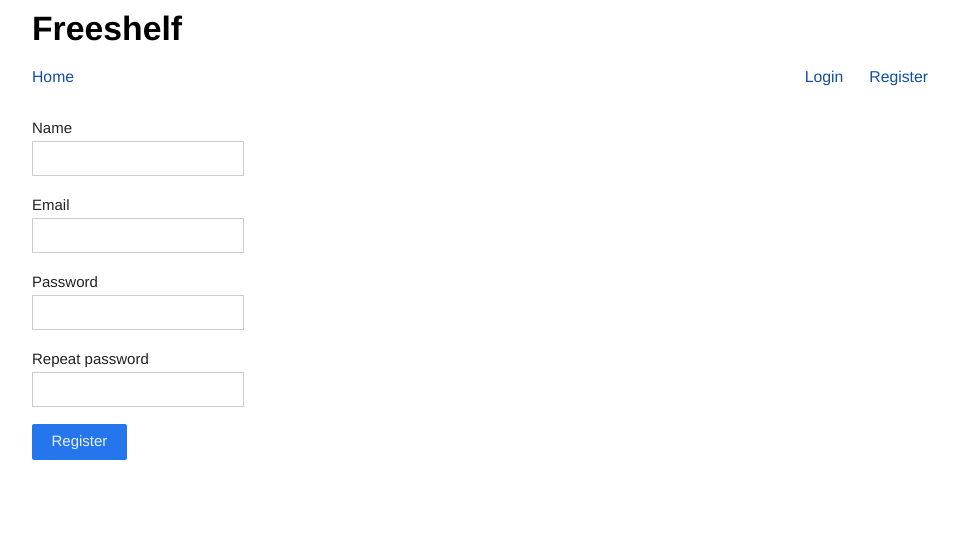
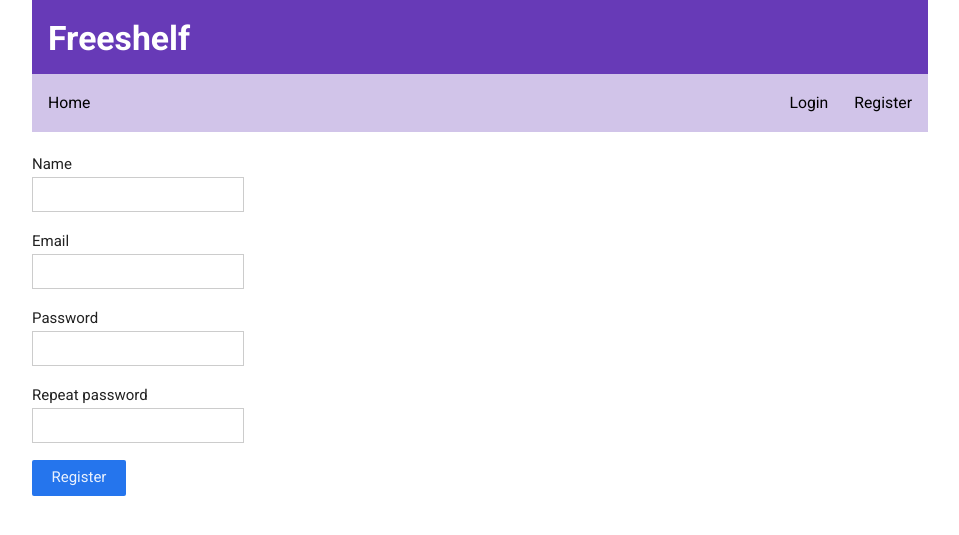
Before and after one commit to tiyd-python-2015-01/freeshelf, a Flask app: page /register in a window 1280 px wide. Shown: the top 535 px of the page, without its empty margins (160-1119 px from the left). Run offline with Flask 2, Linux system fonts and the light colour scheme.

Commit message:
Update styles

```diff
--- a/freeshelf/static/main.css
+++ b/freeshelf/static/main.css
@@ -1,6 +1,35 @@
 body {
     width: 70%;
-    margin: 10px auto;
+    margin: 0 auto;
+}
+
+.topbar {
+    padding-top: 20px;
+    background-color: #673AB7;
+    margin-bottom: 20px;
+}
+
+.topbar h1 {
+    padding-left: 1rem;
+    color: white;
+}
+
+.topbar h1 a {
+    color: white;
+    text-decoration: none;
+}
+
+.navbar {
+    margin-bottom: 0;
+}
+
+.topbar .navigation {
+    background-color: #D1C4E9;
+    padding: 1rem;
+}
+
+.topbar .navigation a {
+    color: black;
 }
 
 .book {
@@ -10,3 +39,7 @@ body {
 .inline {
     display: inline;
 }
+
+body, h1, h2, h3, h4, h5, h6, .btn, input[type="submit"].btn {
+    font-family: 'Roboto', sans-serif;
+}
--- a/freeshelf/templates/layout.html
+++ b/freeshelf/templates/layout.html
@@ -4,6 +4,8 @@
     <meta charset="utf-8">
     <meta http-equiv="X-UA-Compatible" content="IE=edge,chrome=1">
     <title></title>
+    <link href='http://fonts.googleapis.com/css?family=Roboto:400,700,700italic,400italic' rel='stylesheet'
+          type='text/css'>
     <link rel="stylesheet" href="{{ url_for('static', filename='kube/css/kube.min.css') }}">
     <link rel="stylesheet" href="{{ url_for('static', filename='font-awesome/css/font-awesome.min.css') }}">
     <link rel="stylesheet" href="{{ url_for('static', filename='main.css') }}">
@@ -11,11 +13,11 @@
 <body>
 <div id="wrapper">
     {% block header %}
-        <header>
-            <h1>Freeshelf</h1>
-        </header>
+        <header class="topbar">
+            <h1><a href="{{ url_for("index") }}">Freeshelf</a></h1>
 
-        <div class="group">
+
+            <div class="group navigation">
                 <nav class="navbar navbar-left">
                     <ul>
                         <li><a href="{{ url_for("index") }}">Home</a></li>
@@ -36,7 +38,7 @@
                     </ul>
                 </nav>
             </div>
-
+        </header>
 
         {% for message in get_flashed_messages() %}
             <div class="tools-alert flash">
```
Lines whose indentation alone changed are shown as unchanged.
